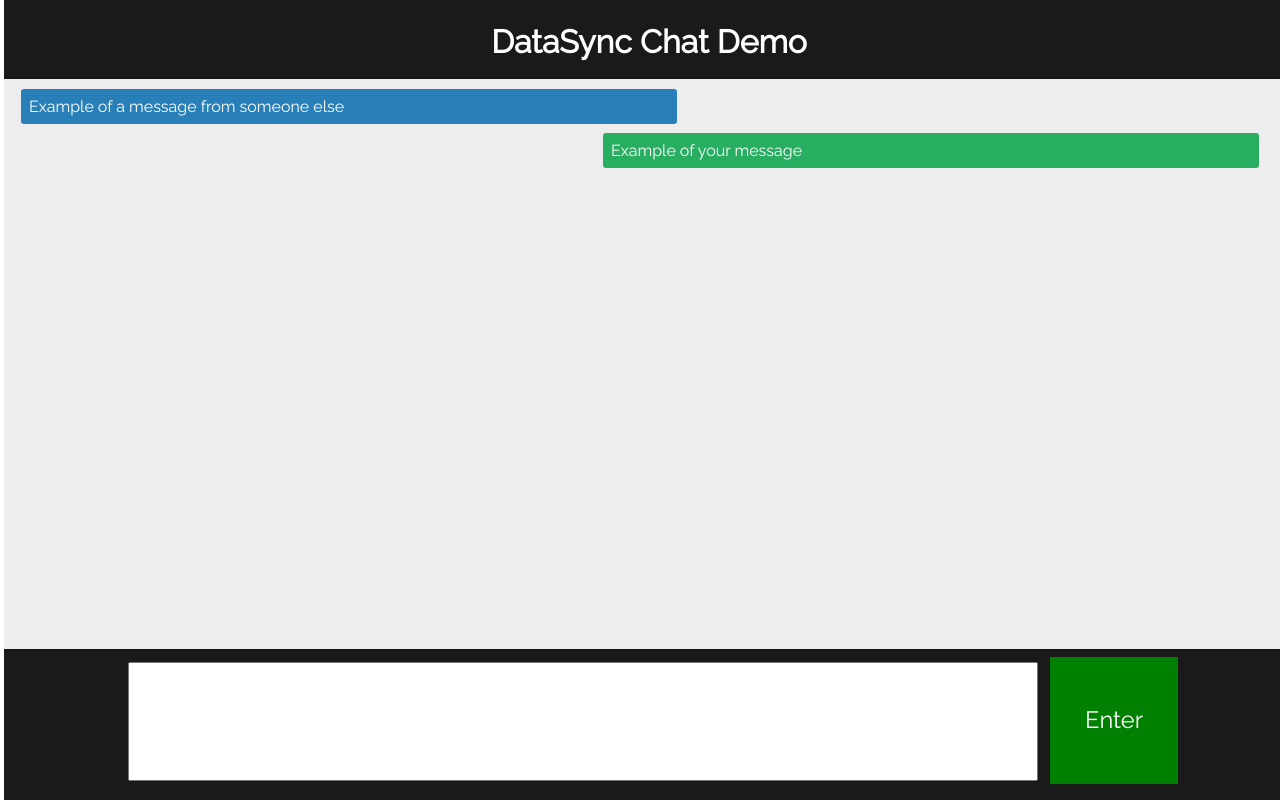
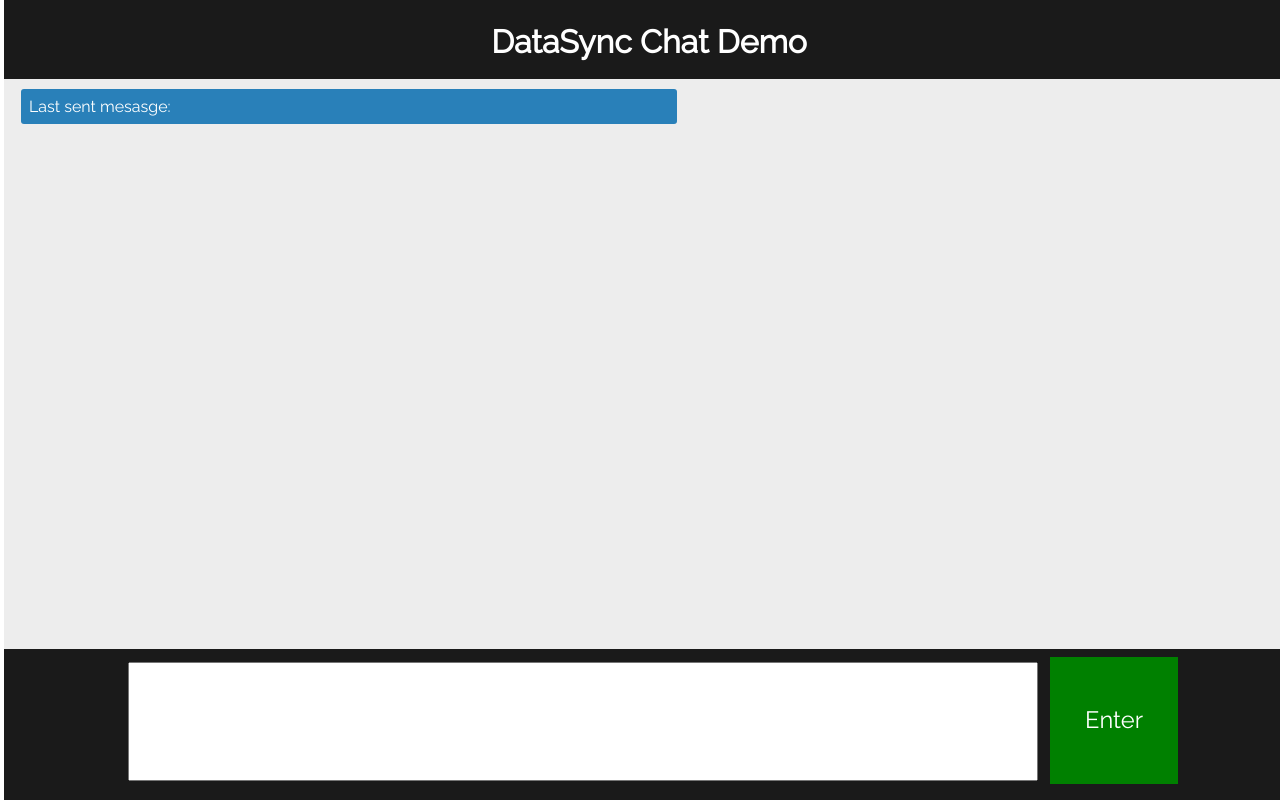
Before and after one commit to bendecoste/datasync, a website: page index.html in a window 1280 px wide. Drawn offline with nearby package versions, Linux system fonts and the light colour scheme; no server answers.

Commit message:
wire up ui

```diff
--- a/index.html
+++ b/index.html
@@ -19,8 +19,7 @@
               <h1>DataSync Chat Demo</h1>
           </div>
           <div id="chatview">
-              <p class="chatBubble">Example of a message from someone else</p>
-              <p class="chatBubble yourChatBubble">Example of your message</p>
+              <p id="messageBox" class="chatBubble">Last sent mesasge: </p>
           </div>
           <div id="chatbox">
               <form>
@@ -54,7 +53,7 @@
             };
 
             room.onadd(function(value) {
-              console.log('received add message', value);
+              document.getElementById('messageBox').textContent = value;
             });
           });
         });
```
